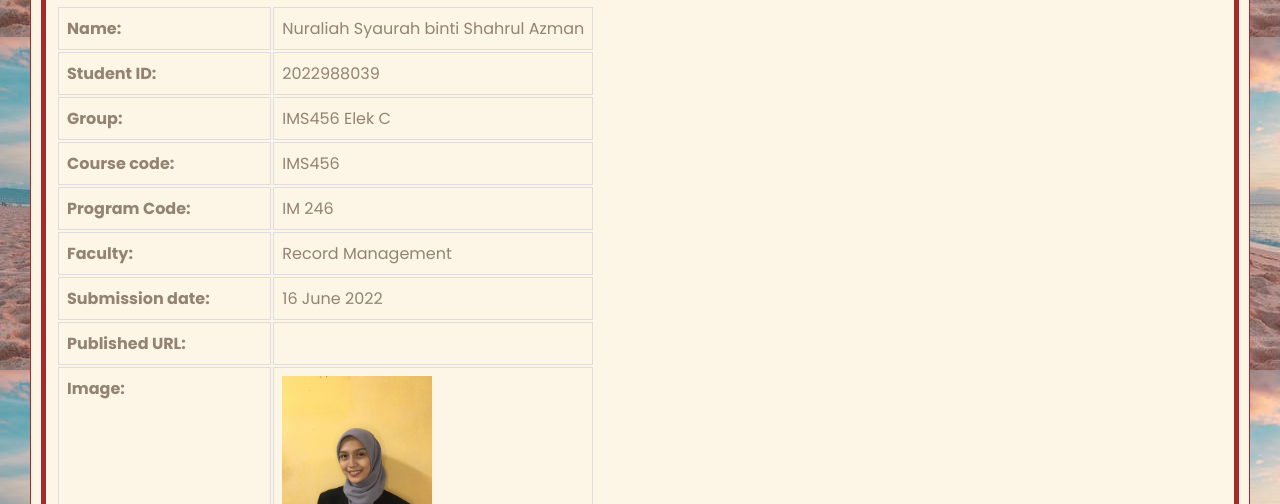
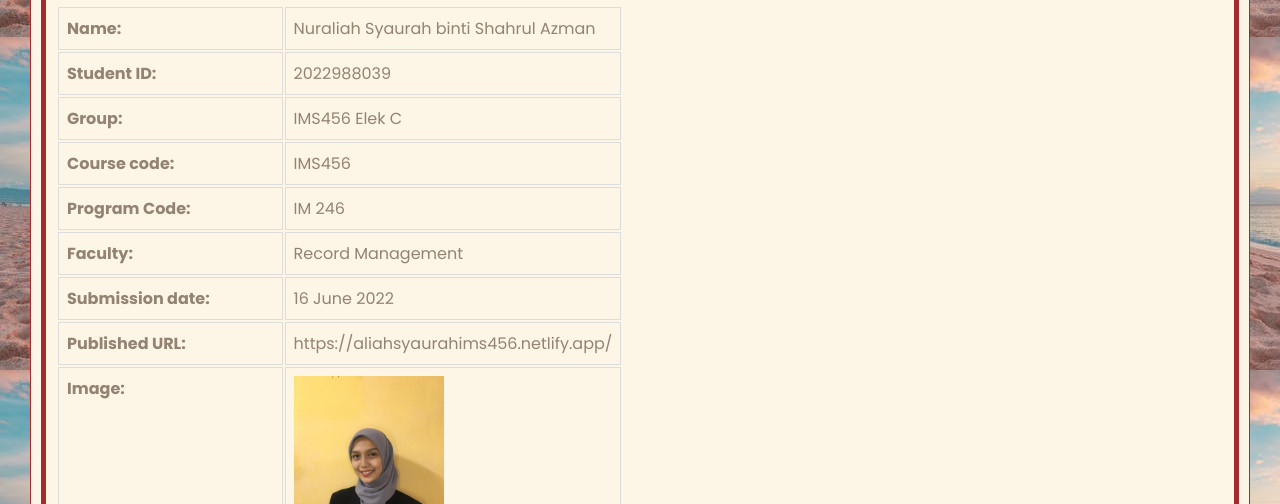
Before and after one commit to intanwanieyjoe/syaurahwebsite, a plain HTML site: page aboutme.html in a window 1280 px wide. Shown: the part 296-800 px from the top of the page. Drawn offline with Linux system fonts and the light colour scheme; a web font is replaced by a local one.

Commit message:
Update aboutme.html

```diff
--- a/aboutme.html
+++ b/aboutme.html
@@ -186,7 +186,7 @@
             </tr>
             <tr>
               <th>Published URL:</th>
-              <td><a href="https://aliahsyaurahims456.netlify.app/"></a></td>
+              <td>https://aliahsyaurahims456.netlify.app/</td>
             </tr>
             <tr>
               <th>Image:</th>
```
